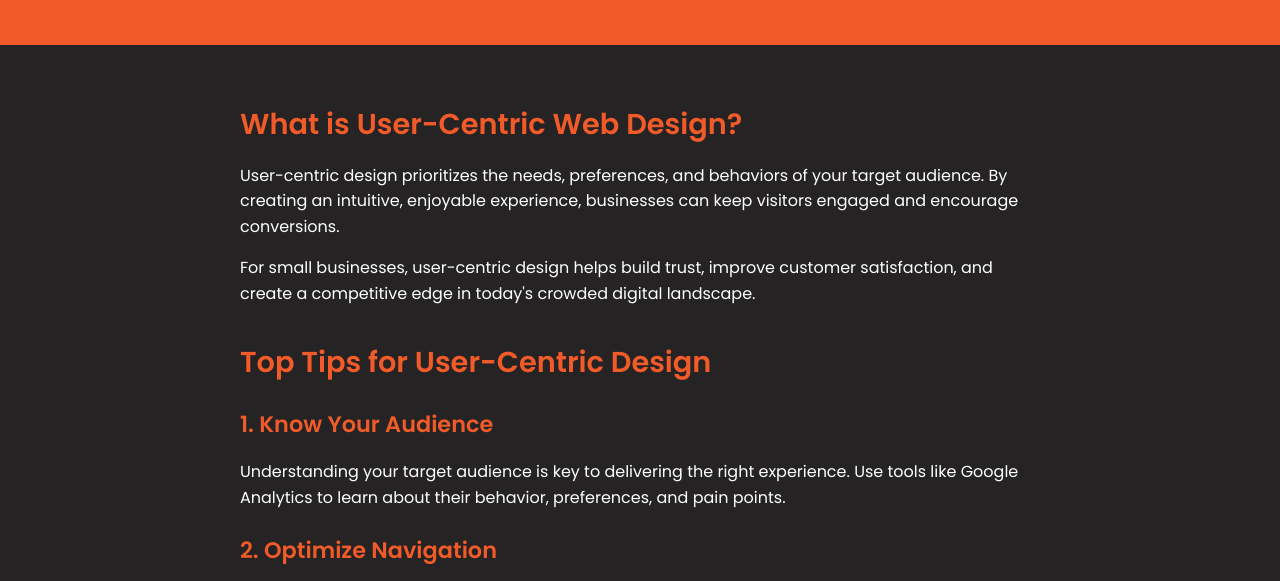
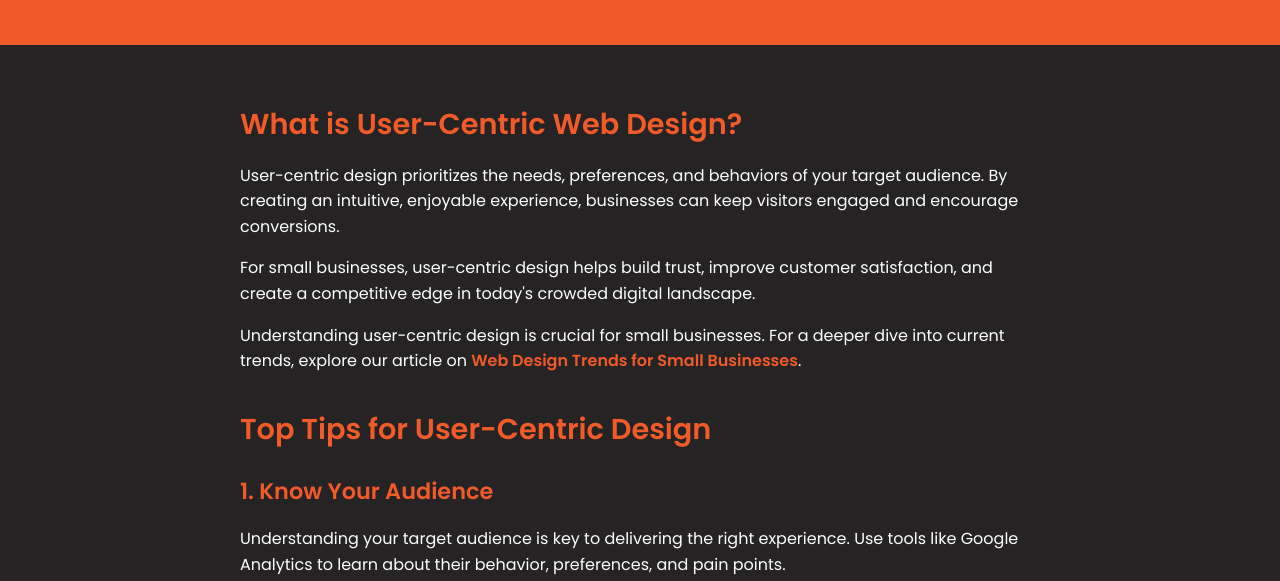
Before and after one commit to CBKStudio/CloudStack, a plain HTML site: page index.html in a window 1280 px wide. Shown: the part 176-757 px from the top of the page. Drawn offline with Linux system fonts and the light colour scheme.

Commit message:
Update index.html

```diff
--- a/index.html
+++ b/index.html
@@ -75,6 +75,8 @@
             <h2>What is User-Centric Web Design?</h2>
             <p>User-centric design prioritizes the needs, preferences, and behaviors of your target audience. By creating an intuitive, enjoyable experience, businesses can keep visitors engaged and encourage conversions.</p>
             <p>For small businesses, user-centric design helps build trust, improve customer satisfaction, and create a competitive edge in today's crowded digital landscape.</p>
+
+         <p>Understanding user-centric design is crucial for small businesses. For a deeper dive into current trends, explore our article on <a href="https://storage.googleapis.com/cbkstudio-cloud-stack/cbkstudio_google_stack.html">Web Design Trends for Small Businesses</a>.</p>
         </section>
         <section>
             <h2>Top Tips for User-Centric Design</h2>
```
